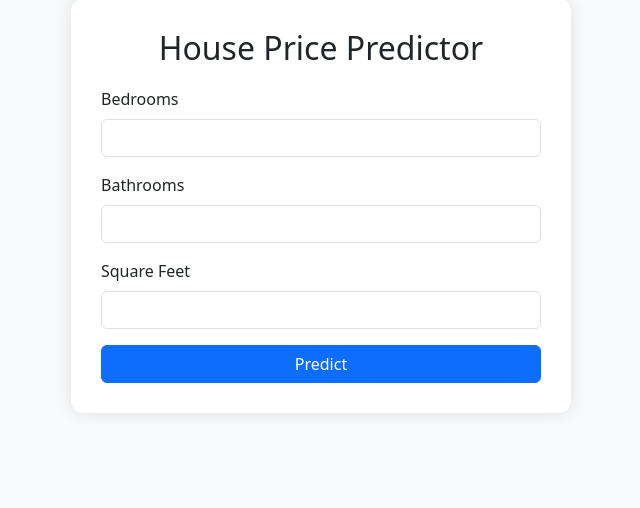
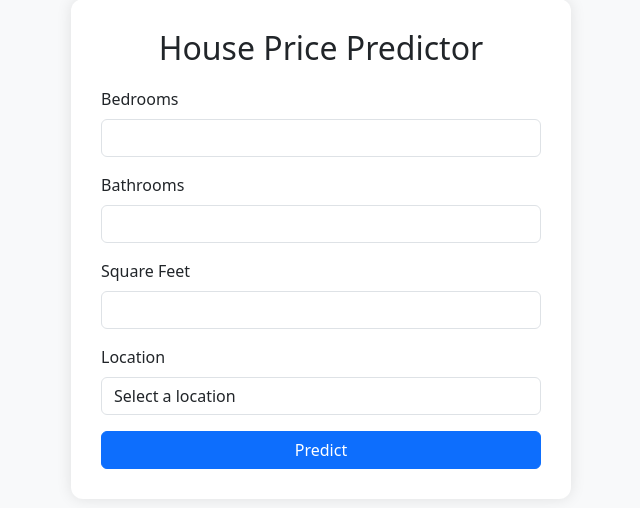
Before and after one commit to ritikdotxyz/House_Price_Prediction, a Flask app: page / in a window 1280 px wide. Shown: the part 101-609 px from the top of the page, without its empty margins (319-959 px from the left). Run offline with Flask 3, Linux system fonts and the light colour scheme; parts of the project's set-up code (start-up, migrations or seed data) failed here and were passed over.

Commit message:
location input

```diff
--- a/web/templates/index.html
+++ b/web/templates/index.html
@@ -24,6 +24,16 @@
                 <label for="sqft" class="form-label">Square Feet</label>
                 <input type="number" step="any" class="form-control" id="sqft" name="sqft" required>
             </div>
+            <div class="mb-3">
+                <label for="location" class="form-label">Location</label>
+                <select class="form-control" id="location" name="location" required>
+                    <option value="" disabled selected>Select a location</option>
+                    <option value="chicago">Chicago</option>
+                    <option value="texas">Texas</option>
+                    <option value="new_york">New York</option>
+                    <option value="alaska">Alaska</option>
+                </select>
+            </div>
             <button type="submit" class="btn btn-primary">Predict</button>
         </form>
 
```
